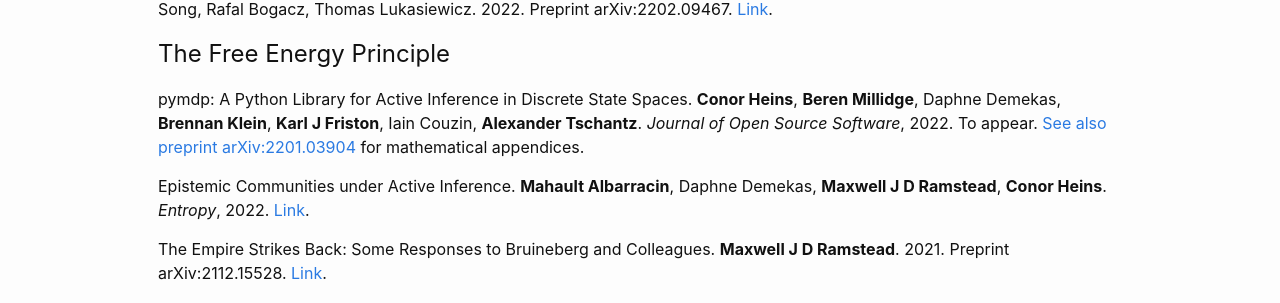
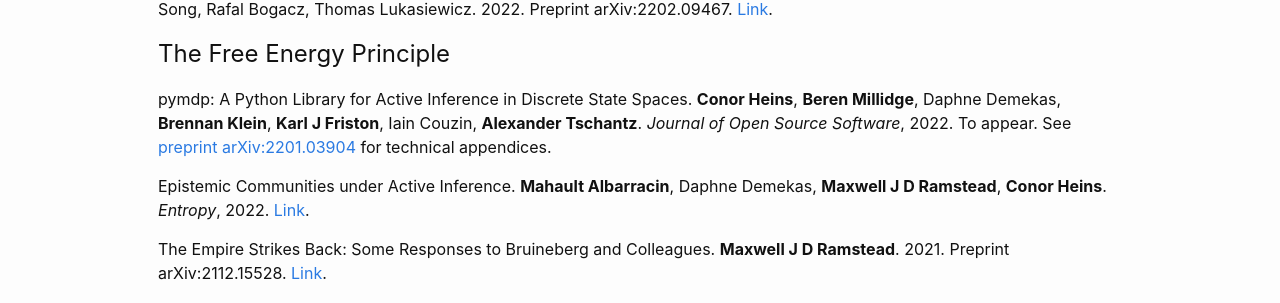
Before and after one commit to DARSakthi/DARSakthi.github.io, a Jekyll site: the page built from verses-lab.markdown, in a window 1280 px wide. Shown: the part 1364-1667 px from the top of the page. Built offline with Jekyll 4.4.1, drawn with Linux system fonts in a browser that asks for light colours.

Commit message:
Misprint

```diff
--- a/verses-lab.markdown
+++ b/verses-lab.markdown
@@ -58,7 +58,7 @@ Predictive Coding: Towards a Future of Deep Learning Beyond Backpropagation? **B
 
 # The Free Energy Principle
 
-pymdp: A Python Library for Active Inference in Discrete State Spaces. **Conor Heins**, **Beren Millidge**, Daphne Demekas, **Brennan Klein**, **Karl J Friston**, Iain Couzin, **Alexander Tschantz**. _Journal of Open Source Software_, 2022. To appear. [See also preprint arXiv:2201.03904](https://arxiv.org/abs/2201.03904) for mathematical appendices.
+pymdp: A Python Library for Active Inference in Discrete State Spaces. **Conor Heins**, **Beren Millidge**, Daphne Demekas, **Brennan Klein**, **Karl J Friston**, Iain Couzin, **Alexander Tschantz**. _Journal of Open Source Software_, 2022. To appear. See [preprint arXiv:2201.03904](https://arxiv.org/abs/2201.03904) for technical appendices.
 
 Epistemic Communities under Active Inference. **Mahault Albarracin**, Daphne Demekas, **Maxwell J D Ramstead**, **Conor Heins**. _Entropy_, 2022. [Link](https://www.mdpi.com/1099-4300/24/4/476/htm).
 
```
